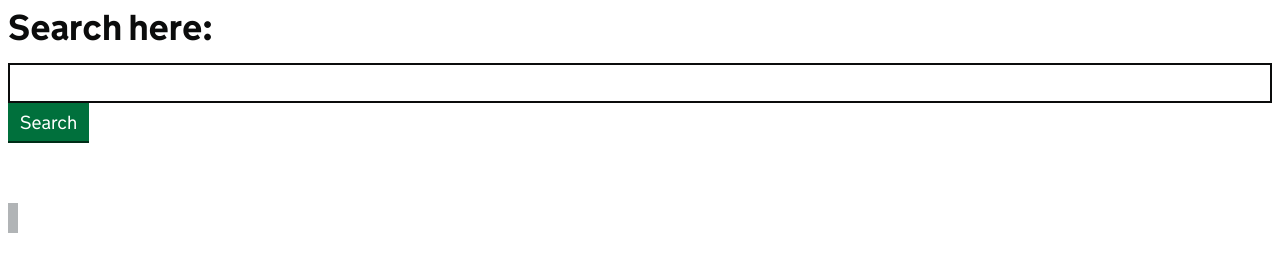
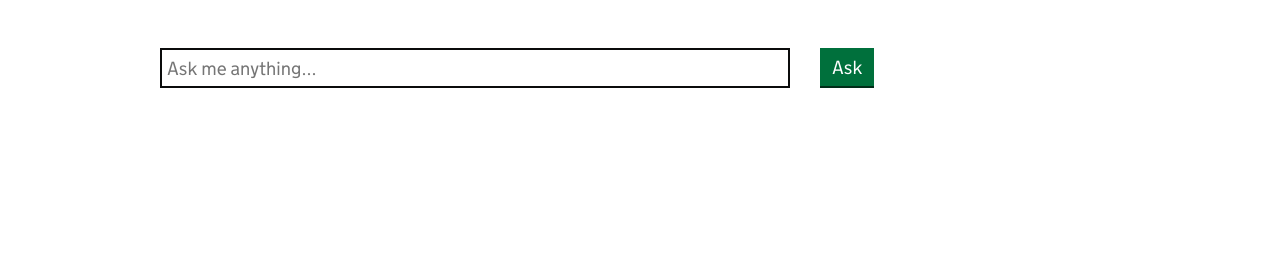
Before and after one commit to Andrewwango/govuk-accessible-search, a website built with webpack: page component/src/index.html in a window 1280 px wide. Built offline with nearby package versions, Linux system fonts and the light colour scheme.

Commit message:
prettier component and build files

```diff
--- a/component/src/index.html
+++ b/component/src/index.html
@@ -8,18 +8,19 @@
 </head>
 
 <body>
-    <div id="container">
-        <div class="govuk-form-group">
-            <h1 class="govuk-label-wrapper">
-                <label class="govuk-label govuk-label--l" for="event-name">
-                Search here:
-                </label>
-            </h1>
-            <input class="govuk-input" id="user-query" name="event-name" type="text">
-            <button class="govuk-button" data-module="govuk-button" id="search-button">Search</button>
-            <div id="search-result" class="govuk-inset-text"></div>
-        </div>
-    </div>
+    <div class="govuk-width-container">
+        <main class="govuk-main-wrapper">
+            <div class="govuk-grid-row">
+                <div class="govuk-grid-column-two-thirds">
+                    <input class="govuk-input" id="user-query" name="event-name" type="text" placeholder="Ask me anything...">
+                </div>
+                <div class="govuk-grid-column-one-third">
+                    <button class="govuk-button" data-module="govuk-button" id="search-button">Ask</button>
+                </div>
+            </div>
+            <div id="search-result" class="govuk-inset-text" style="display:none"></div>
+        </main>
+      </div>
     <script src="main.js"></script>
 </body>
 
--- a/component/src/main.js
+++ b/component/src/main.js
@@ -3,6 +3,7 @@
 document.getElementById("search-button").addEventListener("click", (event) => {
     let inputElement = document.getElementById("user-query")
     let outputElement = document.getElementById("search-result")
+    document.getElementById("search-result").style.display = "block"
     outputElement.innerHTML = handleSearch(inputElement.value)
 });
 
```
Also changed, not shown: demo/www.gov.uk/foreign-travel-advice/france/entry-requirements.html (+2 -3 lines), component/dist/index.html, component/dist/main.js.
